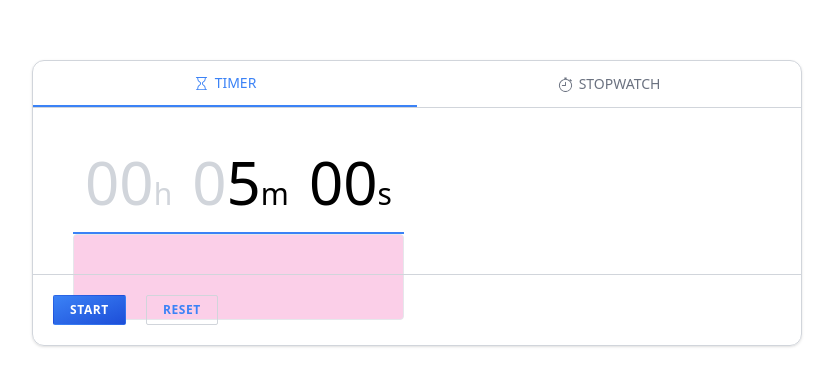
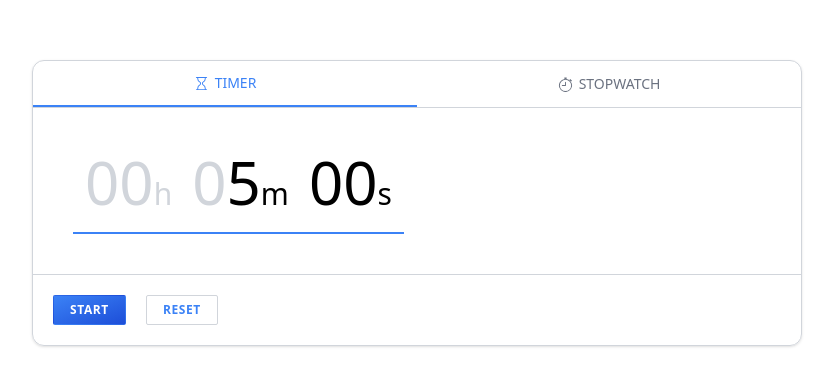
Before and after one commit to GymMed/BIT-React-Google-Timer, a React (Vite) app: page / in a window 1280 px wide. Shown: the part 197-582 px from the top of the page, without its empty margins (223-1056 px from the left). Built offline with nearby package versions, Linux system fonts and the light colour scheme.

Commit message:
removed logs

```diff
--- a/src/components/Timer/Pages/Main/TimeShower.jsx
+++ b/src/components/Timer/Pages/Main/TimeShower.jsx
@@ -102,7 +102,7 @@ export default function TimeShower({
         const value = event.target.value.slice(-6);
 
         // const newDateObject = {hours: }
-        console.log(value);
+        // console.log(value);
 
         // setTimerFrom();
     }
@@ -112,7 +112,7 @@ export default function TimeShower({
             {getTemplateBaseOnMode(mode)}
             <input
                 ref={inputRef}
-                className="absolute text-right w-full h-full -z-10 p-2 border bg-pink-200 block rounded pt-1 pb-5 px-3 text-6xl"
+                className="absolute hidden text-right w-full h-full -z-10 p-2 border bg-pink-200 block rounded pt-1 pb-5 px-3 text-6xl"
                 type="tel"
                 name="time"
                 id="time"
--- a/src/components/Timer/Timer.jsx
+++ b/src/components/Timer/Timer.jsx
@@ -36,7 +36,6 @@ function Timer() {
             if (timestampToReach > currentDateTimestamp) {
                 setTimerResult(timestampToReach - currentDateTimestamp);
             } else {
-                console.log("bubu");
                 clearInterval(intervalId);
             }
         }, 1000);
@@ -139,11 +138,6 @@ function Timer() {
     }, [navLinks]);
 
     useEffect(() => {
-        console.log(
-            "nu ka tu cia",
-            navLinks,
-            getNewDynamicLinkData(PAGES_ENUM.Timer)
-        );
         setNavLinks(
             navLinks.map((link) => {
                 return { ...link, ...getNewDynamicLinkData(link.pageType) };
@@ -163,7 +157,6 @@ function Timer() {
                     link.active &&
                     Object.prototype.hasOwnProperty.call(link, "started")
                 ) {
-                    console.log("puka", getNewDynamicLinkData(link.pageType));
                     return {
                         ...link,
                         started: !link.started,
@@ -275,7 +268,6 @@ function Timer() {
             handleOnClickLinkStart();
             return;
         }
-        console.log("offed timer", currentLink.started, currentLink);
     }
 
     function handleOnClickLinkRestart() {
```
